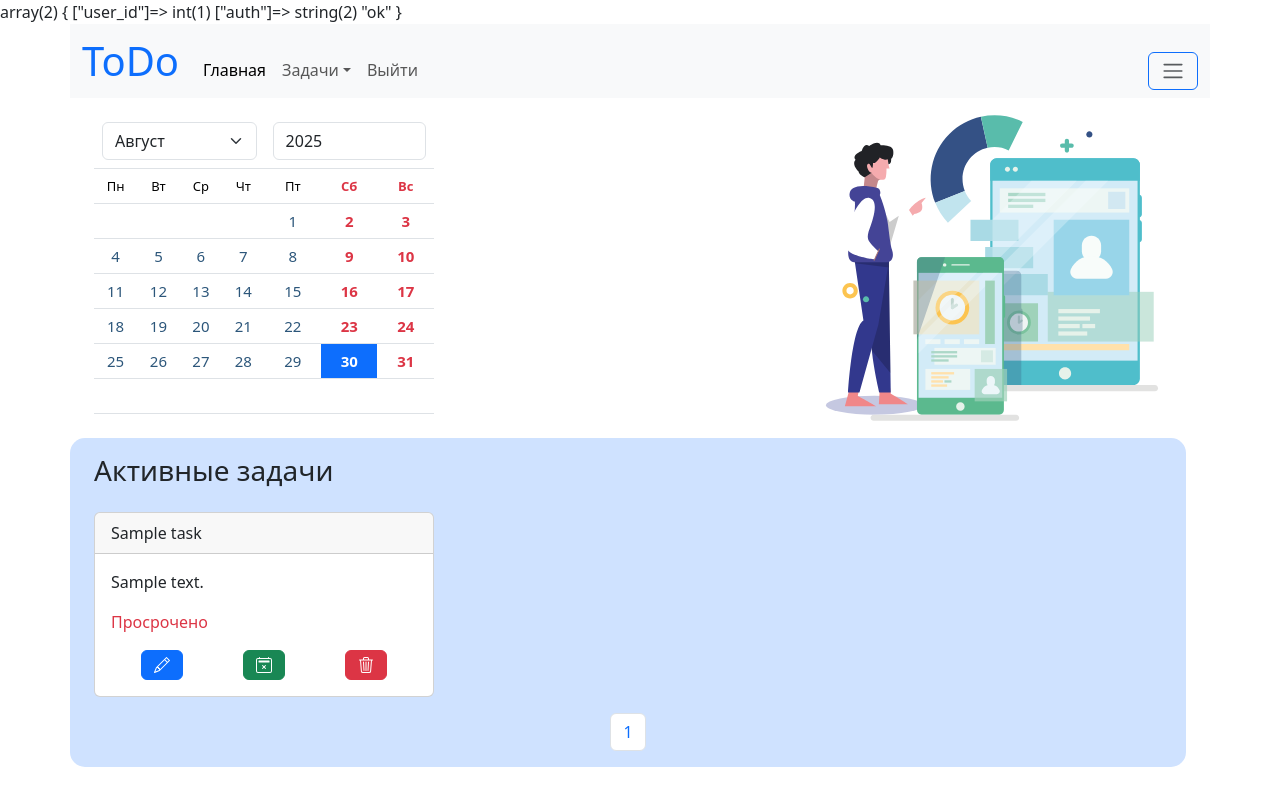
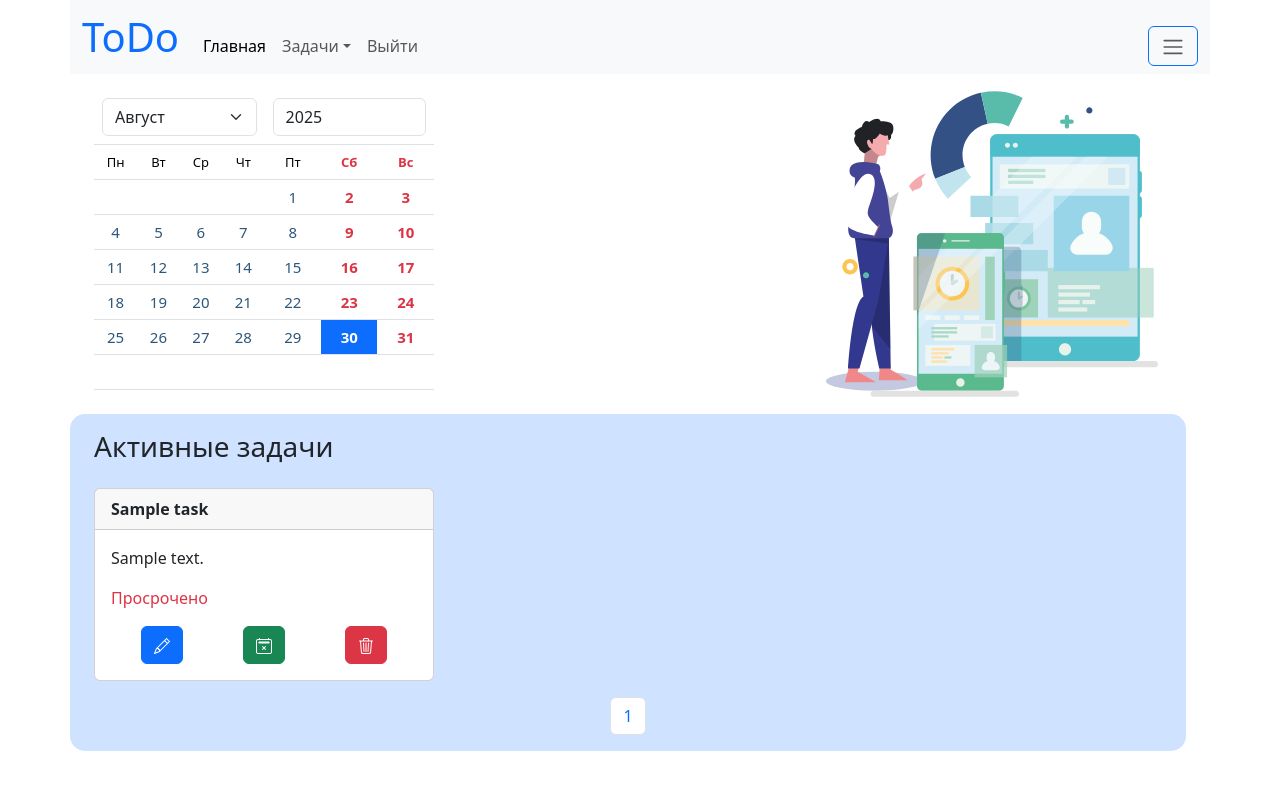
Before and after one commit to gagarka51/pet-todo, a PHP site: page /view/profile.php in a window 1280 px wide. Run offline with PHP 8.4, Linux system fonts and the light colour scheme; the visitor is signed in with stand-in values (Sample User, id 1); tables that the repository leaves empty or names only in its code hold one stand-in row (values such as "Sample post").

Commit message:
delete old code

```diff
--- a/view/profile.php
+++ b/view/profile.php
@@ -9,7 +9,6 @@
 	$user_id = $_SESSION['user_id'];
 	$user = $db->query("SELECT * FROM `users` WHERE `id` ='$user_id'")->fetch_assoc();
 	$tasks = $db->query("SELECT * FROM `tasks` WHERE `user_id` ='$user_id'")->fetch_all(MYSQLI_ASSOC);
-	var_dump($_SESSION);
 ?>
 <!DOCTYPE html>
 <html lang="ru">
@@ -159,7 +158,7 @@
 					?>
 				<div class="col-sm-4">
 						<div class="card mt-3 mb-2">
-  							<div class="card-header"><?=$task['title']; ?></div>
+  							<div class="card-header fw-semibold"><?=$task['title']; ?></div>
   							<div class="card-body">
     							<p class="card-text"><?=$task['description']; ?></p>
 
```
